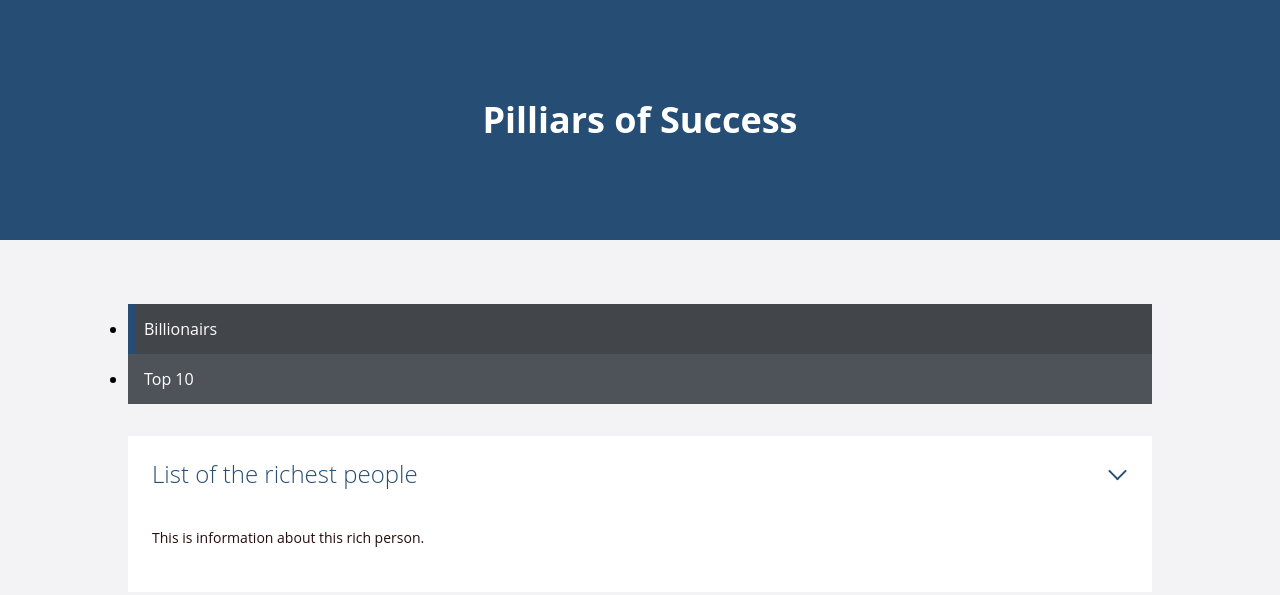
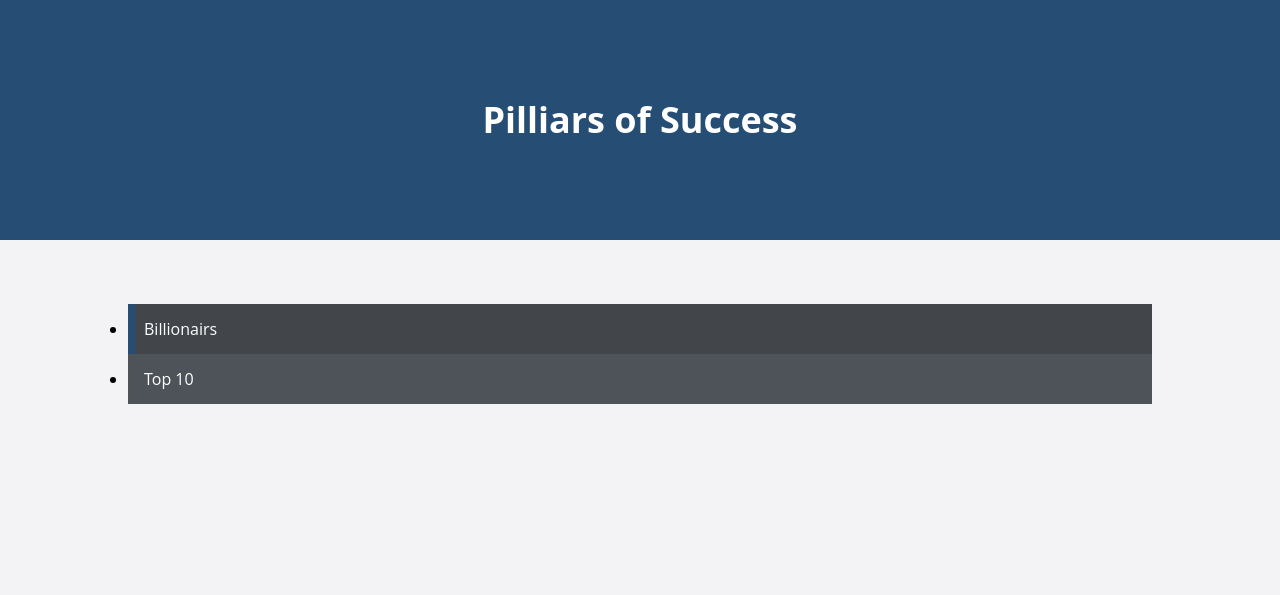
Before and after one commit to asmitherman/p03-Final-Project, a plain HTML site: page index.html in a window 1280 px wide. Drawn offline with Linux system fonts and the light colour scheme.

Commit message:
testing json

```diff
--- a/index.html
+++ b/index.html
@@ -19,16 +19,6 @@
     </ul>
   </div>
 
-  <div class="content-item">
-    <ul class="content-group">
-      <li>
-        <a class="content-title">List of the richest people</a>
-        <div class="content">
-          <p>This is information about this rich person.</p>
-        </div>
-      </li>
-    </ul>
-  </div>
 </div>
 </body>
 </html>
```
Also changed, not shown: js/pilliars.js (+3 -4 lines).
